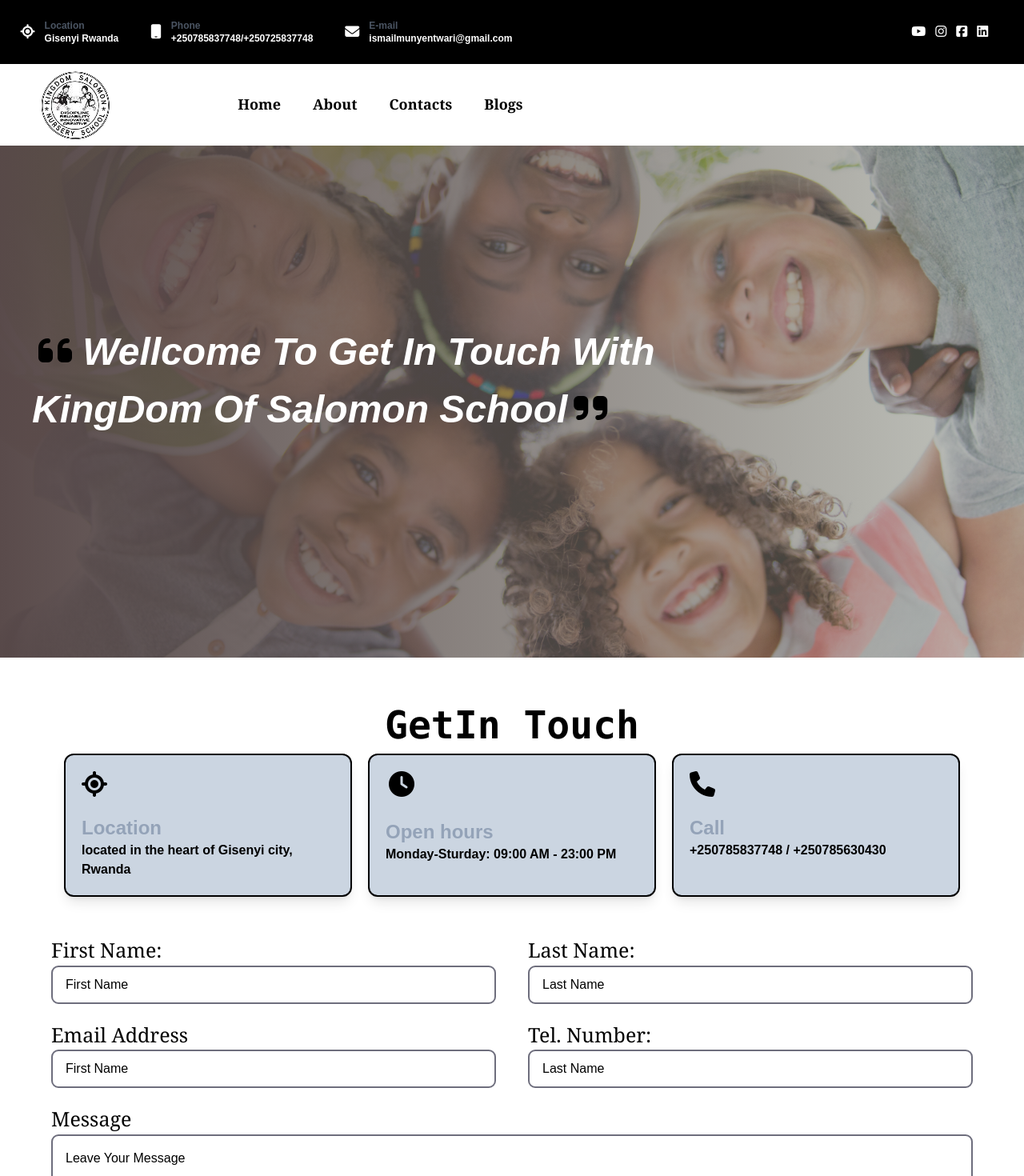
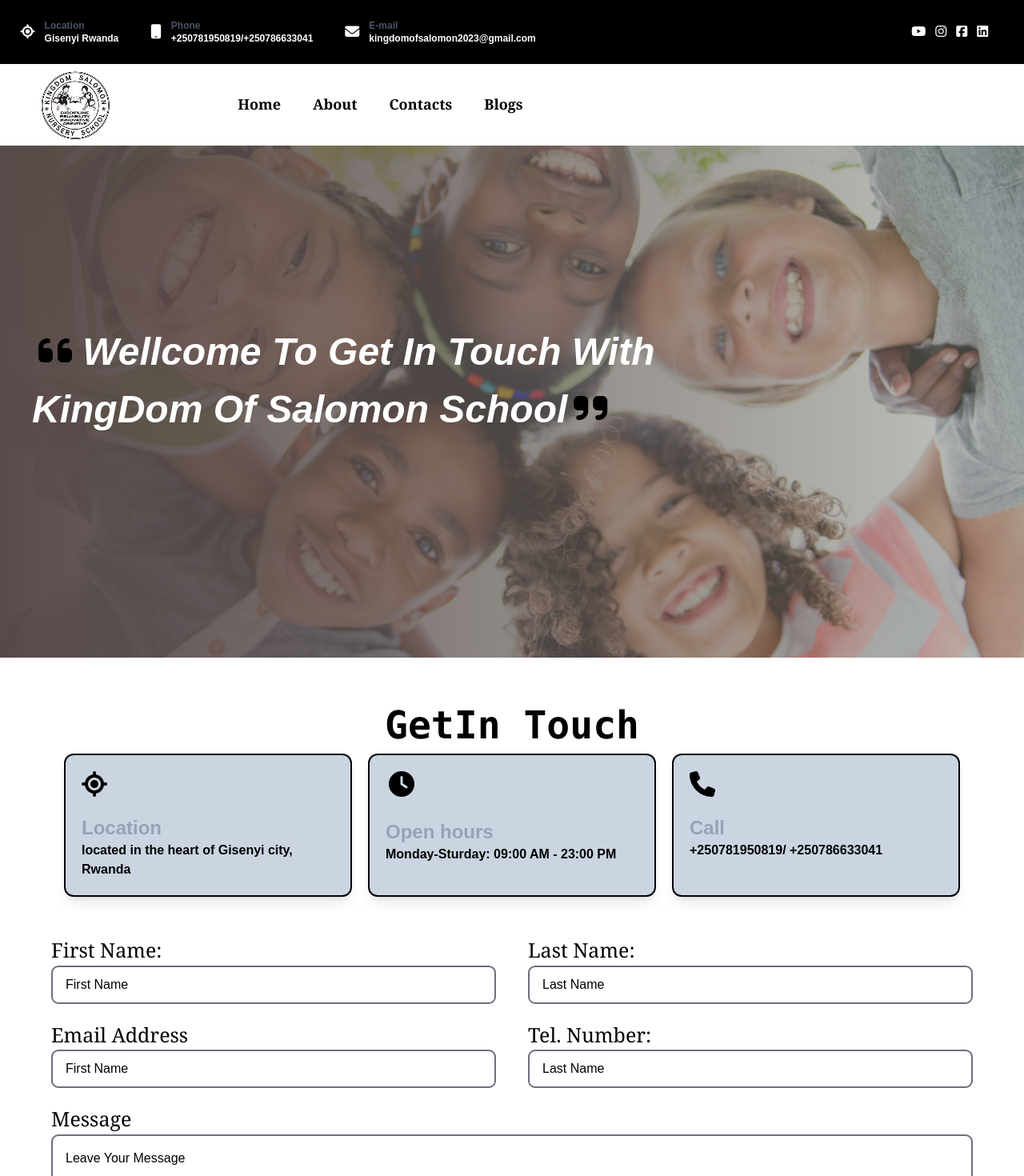
Before and after one commit to ismailmunyentwari9/kingdom, a React (Create React App) app: page /contacts in a window 1280 px wide. Shown: the top 1470 px of the page at 80% size. Built offline with nearby package versions, Linux system fonts and the light colour scheme.

Commit message:
Add some changes to the blog

```diff
--- a/src/components/GetInTouch.jsx
+++ b/src/components/GetInTouch.jsx
@@ -40,7 +40,7 @@ const GetInTouch = () => (
 
           <div className="flex flex-col flex-wrap">
             <p className="font-bold text-2xl text-slate-400">Call</p>
-            <p className="font-bold">+250785837748 / +250785630430</p>
+            <p className="font-bold">+250781950819/   +250786633041</p>
           </div>
         </div>
       </div>
--- a/src/components/NavBar.jsx
+++ b/src/components/NavBar.jsx
@@ -18,7 +18,7 @@ const NavBar = () => (
           <span><i className="text-lg fa fa-mobile" /></span>
           <span className="text-xs flex flex-col items-start font-bold">
             <p className="text-gray-600">Phone</p>
-            <p>+250785837748/+250725837748</p>
+            <p>+250781950819/+250786633041</p>
           </span>
         </div>
 
@@ -26,7 +26,7 @@ const NavBar = () => (
           <span><i className="text-lg fa fa-envelope" /></span>
           <span className="text-xs flex flex-col items-start font-bold">
             <p className="text-gray-600">E-mail</p>
-            <p>ismailmunyentwari@gmail.com</p>
+            <p>kingdomofsalomon2023@gmail.com</p>
           </span>
         </div>
       </div>
```
